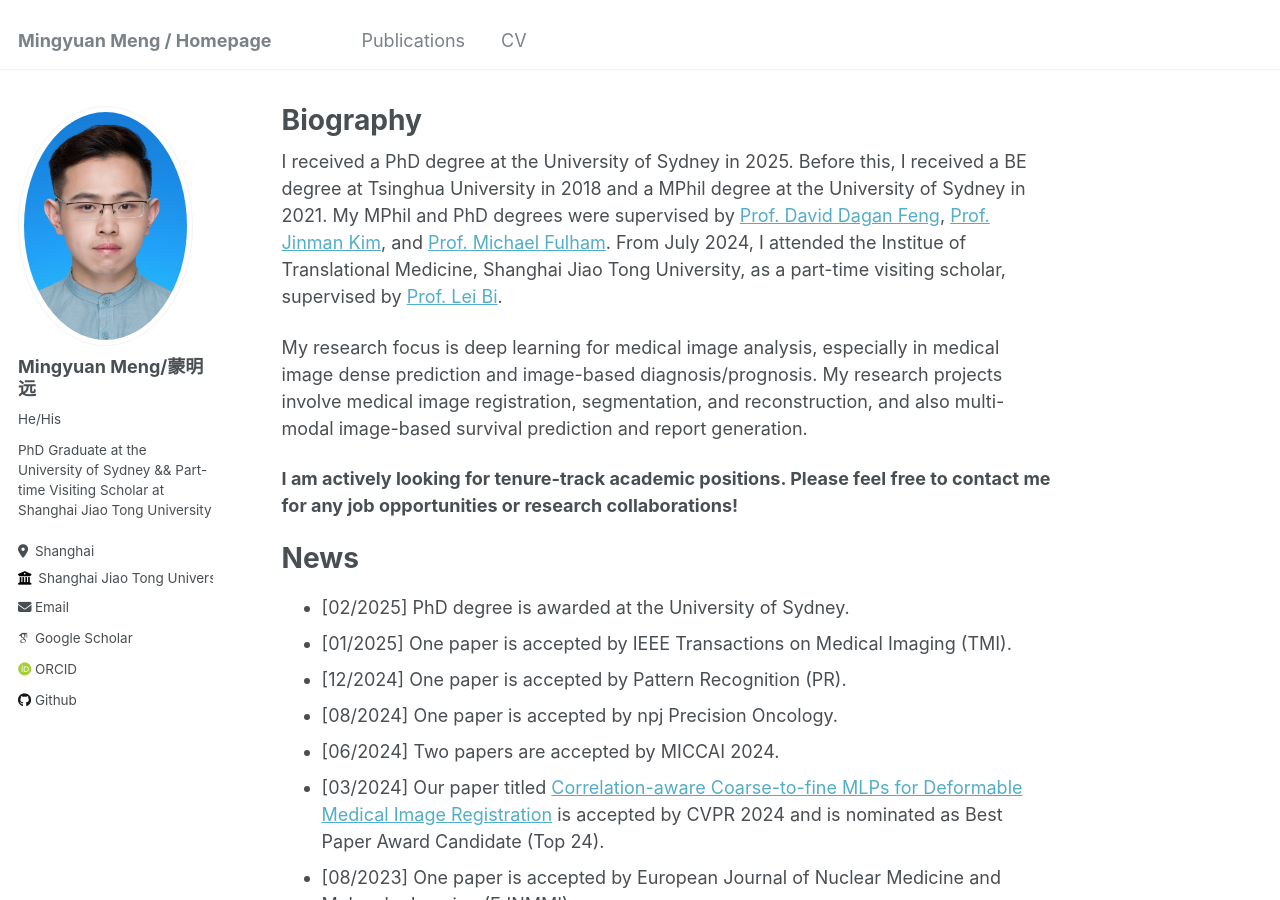
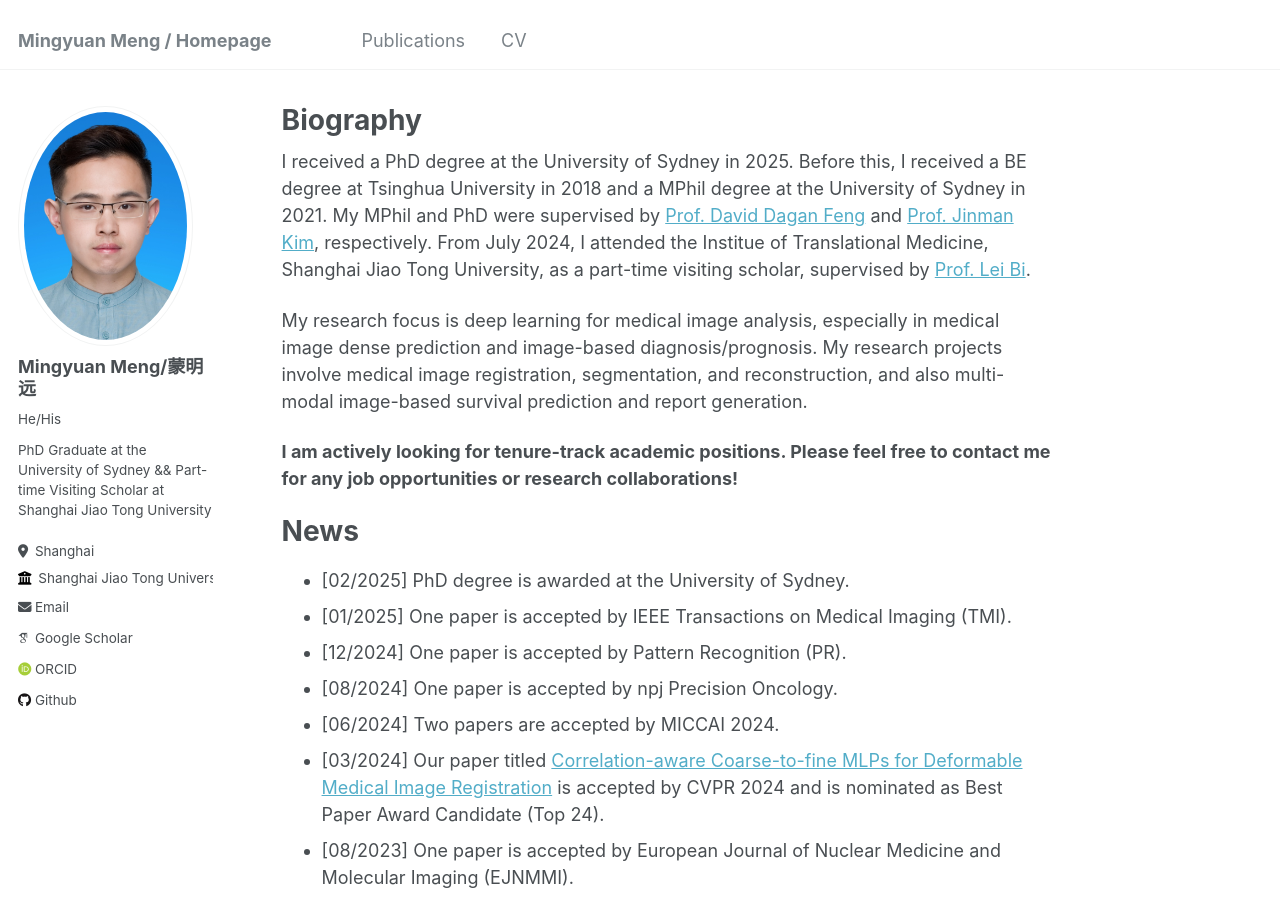
Before and after one commit to MungoMeng/mungomeng.github.io, a Jekyll site: the page built from _pages/about.md, in a window 1280 px wide and 900 px high. Built offline with Jekyll 4.4.1, drawn with Linux system fonts in a browser that asks for light colours; some web fonts are replaced.

Commit message:
Update about.md

```diff
--- a/_pages/about.md
+++ b/_pages/about.md
@@ -7,7 +7,7 @@ redirect_from:
   - /about.html
 ---
 
-I received a PhD degree at the University of Sydney in 2025. Before this, I received a BE degree at Tsinghua University in 2018 and a MPhil degree at the University of Sydney in 2021. My MPhil and PhD degrees were supervised by [Prof. David Dagan Feng](https://www.sydney.edu.au/engineering/about/our-people/academic-staff/dagan-feng.html), [Prof. Jinman Kim](https://www.sydney.edu.au/engineering/about/our-people/academic-staff/jinman-kim.html), and [Prof. Michael Fulham](https://www.sydney.edu.au/engineering/about/our-people/academic-staff/michael-fulham.html). From July 2024, I attended the Institue of Translational Medicine, Shanghai Jiao Tong University, as a part-time visiting scholar, supervised by [Prof. Lei Bi](http://lei.bi/).
+I received a PhD degree at the University of Sydney in 2025. Before this, I received a BE degree at Tsinghua University in 2018 and a MPhil degree at the University of Sydney in 2021. My MPhil and PhD were supervised by [Prof. David Dagan Feng](https://www.sydney.edu.au/engineering/about/our-people/academic-staff/dagan-feng.html) and [Prof. Jinman Kim](https://www.sydney.edu.au/engineering/about/our-people/academic-staff/jinman-kim.html), respectively. From July 2024, I attended the Institue of Translational Medicine, Shanghai Jiao Tong University, as a part-time visiting scholar, supervised by [Prof. Lei Bi](http://lei.bi/).
 
 My research focus is deep learning for medical image analysis, especially in medical image dense prediction and image-based diagnosis/prognosis. My research projects involve medical image registration, segmentation, and reconstruction, and also multi-modal image-based survival prediction and report generation.
 
```
